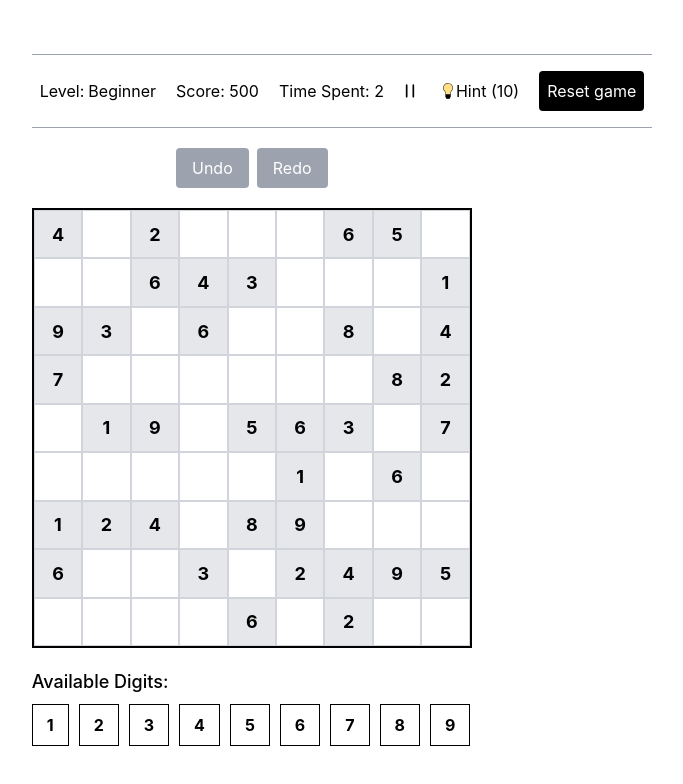
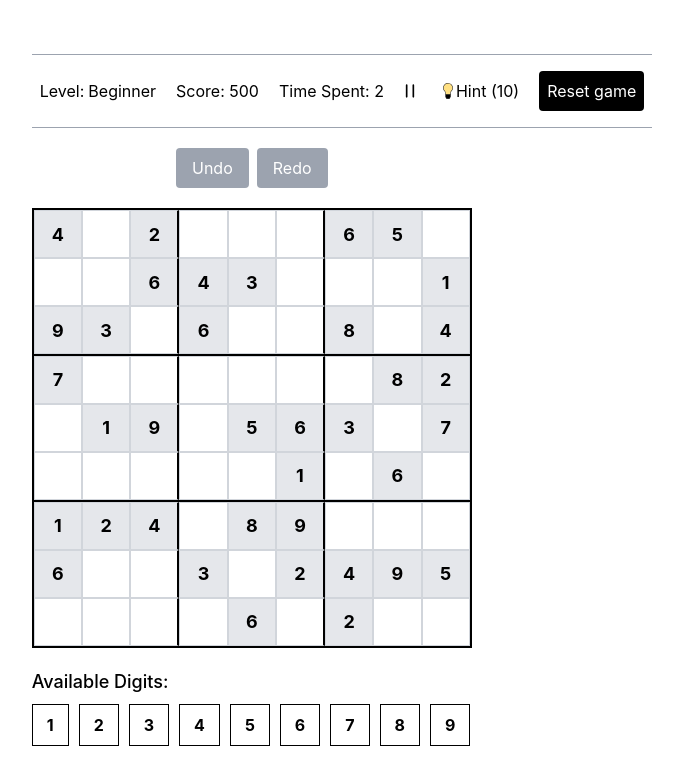
Before and after one commit to andreykamaldinov/sudoku, a Vue app: page / in a window 1280 px wide. Both pictures are taken after a click on the button "Start game". Shown: the top 784 px of the page, without its empty margins (298-981 px from the left). Built offline with nearby package versions, Linux system fonts and the light colour scheme.

Commit message:
feat(ref: no-ref): added border to sudoku board

```diff
--- a/src/pages/home/sudoku/sudoku-block/SudokuBlock.vue
+++ b/src/pages/home/sudoku/sudoku-block/SudokuBlock.vue
@@ -42,7 +42,7 @@ const onInput = (cell: CellType, event: Event): void => {
 
 <template>
     <div v-if="isStarted" class="flex flex-col border-2 border-black h-[440px] max-w-[440px]">
-        <div v-for="(row, rowIndex) in sudokuBlock" :key="rowIndex" class="flex w-full h-full">
+        <div v-for="(row, rowIndex) in sudokuBlock" :key="rowIndex" class="flex w-full h-full sudoku-row">
             <input
                 v-for="(cell, cellIndex) in row"
                 :key="cellIndex"
@@ -50,7 +50,7 @@ const onInput = (cell: CellType, event: Event): void => {
                 :disabled="cell.isVisible || isCellRight(cell) || isPaused"
                 :value="(cell.isVisible && cell.value) || (!cell.isVisible && cell.guess)"
                 :class="[
-                    'text-center text-lg font-bold border border-gray-300 outline-none disabled:cursor-not-allowed w-full h-full',
+                    'sudoku-cell text-center text-lg font-bold border border-gray-300 outline-none disabled:cursor-not-allowed w-full h-full',
                     cell.isVisible ? 'bg-gray-200' : '',
                     cell.isError ? 'bg-red-200' : '',
                     isCellRight(cell) ? 'bg-green-400' : '',
@@ -60,3 +60,13 @@ const onInput = (cell: CellType, event: Event): void => {
         </div>
     </div>
 </template>
+
+<style scoped>
+.sudoku-row:nth-child(3n):not(:last-child) {
+    border-bottom: 2px solid black;
+}
+
+.sudoku-cell:nth-child(3n):not(:last-child) {
+    border-right: 2px solid black;
+}
+</style>
```
